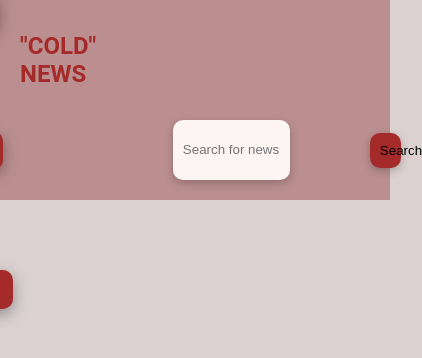
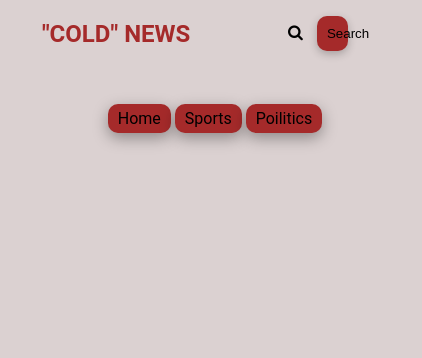
Before and after one commit to PhucMaii/CSTP1206-Midterm-Part2, a plain HTML site: page index.html in a window 390 px wide. Shown: the whole page, 422 px wide, since content can reach past the window. Drawn offline with nearby package versions, Linux system fonts and the light colour scheme; no server answers.

Commit message:
add searchBar animation

```diff
--- a/index.html
+++ b/index.html
@@ -3,16 +3,24 @@
     <meta charset="UTF-8">
     <meta http-equiv="X-UA-Compatible" content="IE=edge">
     <meta name="viewport" content="width=device-width, initial-scale=1.0">
-    <title>Document</title>
+    <title>Cold News</title>
     <script src="script.js" defer></script>
     <link rel="stylesheet" href="style.css">
+    <link rel="stylesheet" href="https://cdnjs.cloudflare.com/ajax/libs/font-awesome/4.7.0/css/font-awesome.min.css">
     <script src="https://cdnjs.cloudflare.com/ajax/libs/axios/1.3.2/axios.min.js" integrity="sha512-NCiXRSV460cHD9ClGDrTbTaw0muWUBf/zB/yLzJavRsPNUl9ODkUVmUHsZtKu17XknhsGlmyVoJxLg/ZQQEeGA==" crossorigin="anonymous" referrerpolicy="no-referrer"></script>
 </head>
 <body>
     <div>
+        <header>
+            <h2>"COLD" NEWS</h2>
+            <div class="search-section">
+                <input id="search-keyword" type="text" placeholder="Search for news!"><i class="fa fa-search search-icon"></i>
+                <button id="search" onclick="getImageDataByKeyword()">Search</button>
+            </div>
+        </header>
+
+
         <nav>
-
-            <h1>"COLD" NEWS</h1>
             <ul>
                 <li onclick="getData()">
                     Home
@@ -24,8 +32,7 @@
                     Poilitics
                 </li>
             </ul>
-            <input id="search-keyword" type="text" placeholder="Search for news!">
-            <button id="search" onclick="getImageDataByKeyword()">Search</button>
+
         </nav>
     </div>
 
--- a/script.js
+++ b/script.js
@@ -1,3 +1,12 @@
+// Toggle the search bar
+const searchIcon = document.querySelector(".search-icon");
+const searchBar = document.querySelector("#search-keyword");
+
+searchIcon.addEventListener('click', () => {
+    searchBar.classList.toggle('active');
+})
+
+// fetch APIKEY
 const APIKEY = "a4a086387af94dceb1b2693fe3a02b43";
 let imagesData;
 const fetchesImages = async () => {
--- a/style.css
+++ b/style.css
@@ -5,14 +5,65 @@ body{
 
 }
 
+
+
+
+
+header{
+    display: flex;
+    justify-content: space-around;
+    align-items: center;
+}
+
+header h2{
+    color: brown;
+    position: relative;
+    left: 0;
+}
+
+header input{
+
+    background-color: rgb(219, 209, 209);
+    width: 0;
+    border: none;
+    outline: none;
+    transition: all 0.3s ease;
+}
+
+header input.active{
+    position: relative;
+    padding: 10px;
+    background-color: rgb(253, 244, 244);
+
+    width: 30vw;
+    height: 7vh;
+    box-shadow: rgba(0, 0, 0, 0.24) 0px 3px 8px;
+    border-radius: 10px;
+    border: none;
+}
+
+.search-icon{
+    cursor: pointer;
+    transform: translateX(10px);
+}
+
+header button {
+    background-color: brown;
+    border: none;
+    box-shadow: rgba(0, 0, 0, 0.24) 0px 3px 8px;
+
+    width: 8vw;
+    padding: 10px;
+    border-radius: 10px;
+    margin-left: 20px;
+
+
+}
+
 nav{
-
     display: flex;
-    justify-content: flex-start;
-    align-items: center;
-
-    background-color: rgb(187, 143, 143);
-    height: 200px;
+    justify-content: center;
+    margin-top: 20px;
 }
 
 
@@ -22,61 +73,20 @@ nav li {
     background-color: brown;
     padding: 10px 20px;
     border-radius: 10px;
+    margin-left: 40px;
 
-
-    position: relative;
-    right: 220px;
-    margin-right: 20px;
-    margin-top: 100px;
     box-shadow: rgba(0, 0, 0, 0.35) 0px 5px 15px;
 }
 
-nav li a {
-    text-decoration: none;
-    color: black;
-}
+
 
 nav li:hover{
     background-color: rgb(182, 110, 110);
 }
 
-nav h1{
-    color: brown;
-    margin-left: 20px;
-    margin-bottom: 100px;
-}
-
-nav input{
-    position: relative;
-    margin-top: 100px;
-    padding: 10px;
-    right: 80px;
-    background-color: rgb(253, 244, 244);
-
-    width: 30vw;
-    height: 7vh;
-    box-shadow: rgba(0, 0, 0, 0.24) 0px 3px 8px;
-    border-radius: 10px;
-    border: none;
-
-}
-
-nav button {
-    background-color: brown;
-    border: none;
-    box-shadow: rgba(0, 0, 0, 0.24) 0px 3px 8px;
-
-    width: 8vw;
-    padding: 10px;
-    border-radius: 10px;
-    margin-top: 100px;
-
-
-}
-
 #photo-section{
     display: grid;
-    grid-template-columns: 33% 33% 33%;
+    grid-template-columns: repeat(auto-fit, minmax(400px, 1fr));
     gap: 20px;
 }
 
@@ -118,10 +128,32 @@ nav button {
     width: 100%;
     height: 300px;
 
-    border-radius: 30px;
+    border-top-right-radius: 30px;
+    border-top-left-radius: 30px;
 }
 
 #search:hover {
     box-shadow: rgba(0, 0, 0, 0.25) 0px 54px 55px, rgba(0, 0, 0, 0.12) 0px -12px 30px, rgba(0, 0, 0, 0.12) 0px 4px 6px, rgba(0, 0, 0, 0.17) 0px 12px 13px, rgba(0, 0, 0, 0.09) 0px -3px 5px;
     background-color: rgb(182, 110, 110);
 }
+
+@media only screen and (max-width: 600px) {
+
+    nav h1{
+        width: 100%;
+    }
+
+    nav input{
+        margin-left: 20px;
+    }
+
+    nav li {
+        padding : 5 10;
+        display: inline-block;
+        margin : 0;
+
+
+
+
+    }
+}
```
